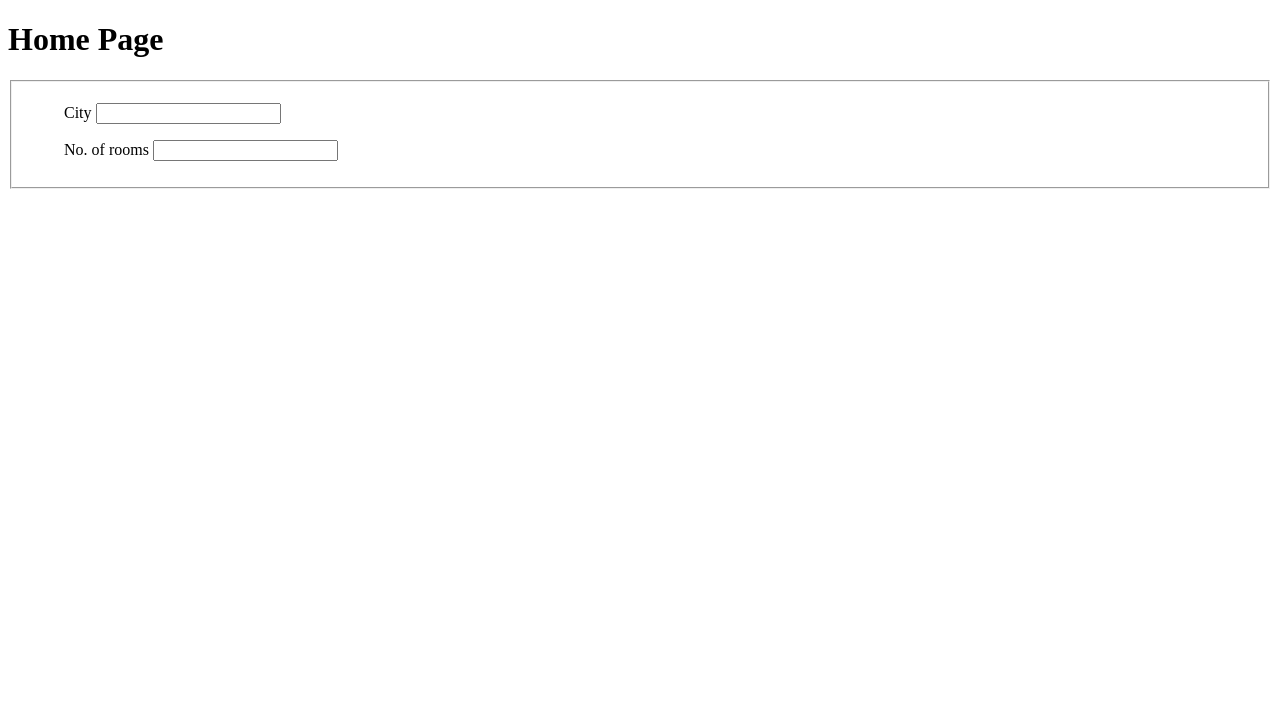
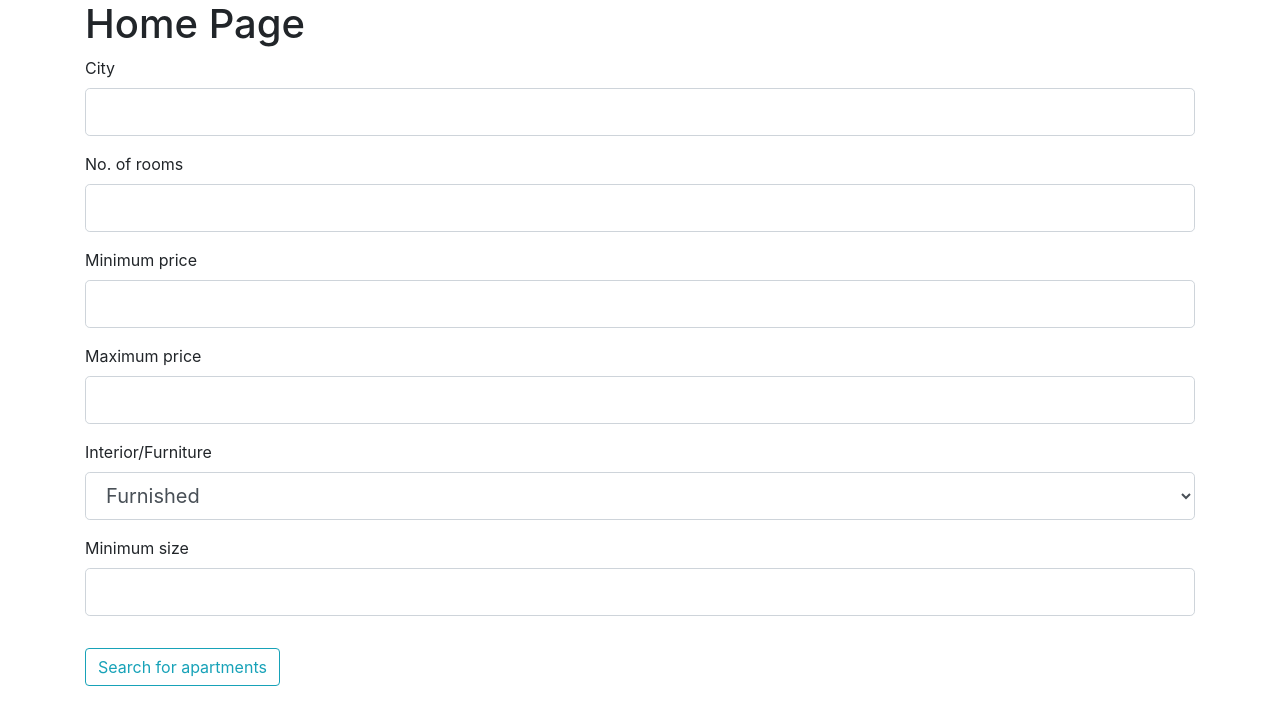
Before and after one commit to AndreiLeIttu/housing-finder, a Flask app: page / in a window 1280 px wide. Shown: the top 725 px of the page. Run offline with Flask 3, Linux system fonts and the light colour scheme; some libraries are stand-ins or nearby versions.

Commit message:
Modified form to include all filters and added boostrap.

```diff
--- a/forms.py
+++ b/forms.py
@@ -1,9 +1,14 @@
 from flask_wtf import FlaskForm
-from wtforms import StringField
+from wtforms import StringField, SelectField, SubmitField
 from wtforms.validators import DataRequired, AnyOf, NumberRange
 
 city_list = ['Delft', 'Amsterdam']
 
 class FilterForm(FlaskForm):
     city = StringField('City', validators=[DataRequired(), AnyOf(city_list)])
-    bedrooms = StringField('No. of rooms', validators=[NumberRange(min=1)])
+    rooms = StringField('No. of rooms', validators=[NumberRange(min=1)])
+    min_price = StringField('Minimum price', validators=[NumberRange(min=0)])
+    max_price = StringField('Maximum price', validators=[NumberRange(min=1)])
+    interiorType = SelectField('Interior/Furniture', choices=['Furnished', 'Unfurnished'])
+    size = StringField('Minimum size', validators=[DataRequired()])
+    submit = SubmitField('Search for apartments')
--- a/templates/home.html
+++ b/templates/home.html
@@ -1,23 +1,37 @@
-<!DOCTYPE html>
-<html>
-    <head>
-        <title></title>
-    </head>
-    <body>
+{% extends "layout.html" %}
+{% block content %}
 <h1>Home Page</h1>
 <div class="content-section">
     <form method="POST" action="">
         <fieldset class="form-group">
-                 <ul class="form-group">
+            <div class="form-group">
                 {{form.city.label(class="form-control-label")}}
                 {{form.city(class="form-control form-control-lg")}}
-                 </ul>
-                 <ul class="form-group">
-                    {{form.bedrooms.label(class="form-control-label")}}
-                    {{form.bedrooms(class="form-control form-control-lg")}}
-                 </ul>
+            </div>
+            <div class="form-group">
+                {{form.rooms.label(class="form-control-label")}}
+                {{form.rooms(class="form-control form-control-lg")}}
+            </div>
+            <div class="form-group">
+                {{form.min_price.label(class="form-control-label")}}
+                {{form.min_price(class="form-control form-control-lg")}}
+            </div>
+            <div class="form-group">
+                {{form.max_price.label(class="form-control-label")}}
+                {{form.max_price(class="form-control form-control-lg")}}
+            </div>
+            <div class="form-group">
+                {{form.interiorType.label(class="form-control-label")}}
+                {{form.interiorType(class="form-control form-control-lg")}}
+            </div>
+            <div class="form-group">
+                {{form.size.label(class="form-control-label")}}
+                {{form.size(class="form-control form-control-lg")}}
+            </div>
         </fieldset>
+        <div class="form-group">
+            {{form.submit(class="btn btn-outline-info")}}
+        </div>
     </form>
 </div>
-    </body>
-</html>
+{% endblock content %}
```
Lines whose indentation alone changed are shown as unchanged.
